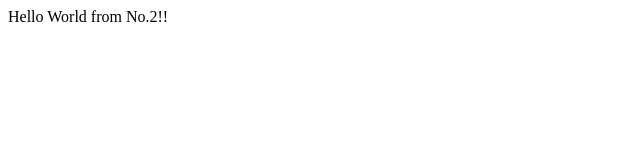
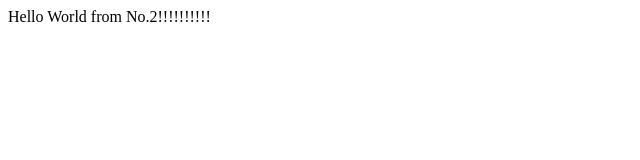
Before and after one commit to andrewagner86/docker-test, a plain HTML site: page docker/compose/nginx2/index.html in a window 1280 px wide. Shown: the full height of the page, 0-640 px from the left. Drawn offline with Linux system fonts and the light colour scheme.

Commit message:
change text

```diff
--- a/docker/compose/nginx2/index.html
+++ b/docker/compose/nginx2/index.html
@@ -1,4 +1,4 @@
 <html>
   <head></head>
-  <body>Hello World from No.2!!</body>
+  <body>Hello World from No.2!!!!!!!!!!</body>
 </html>
```
